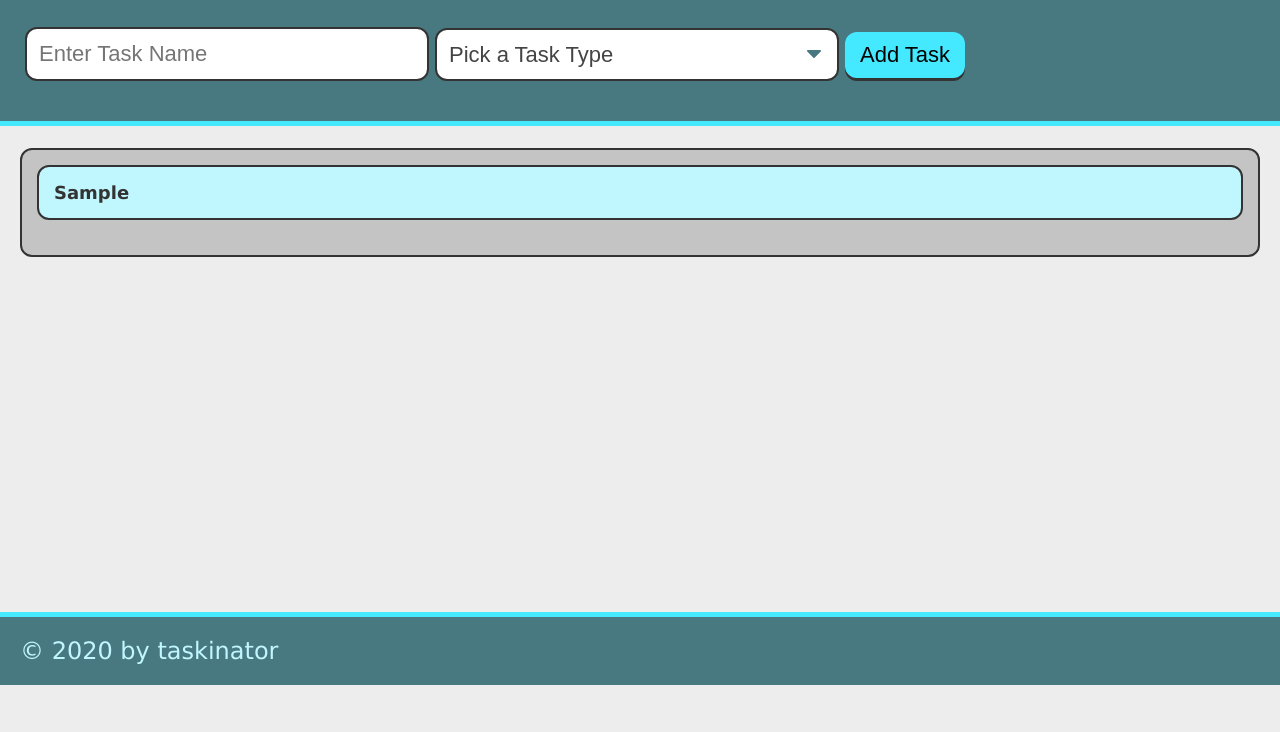
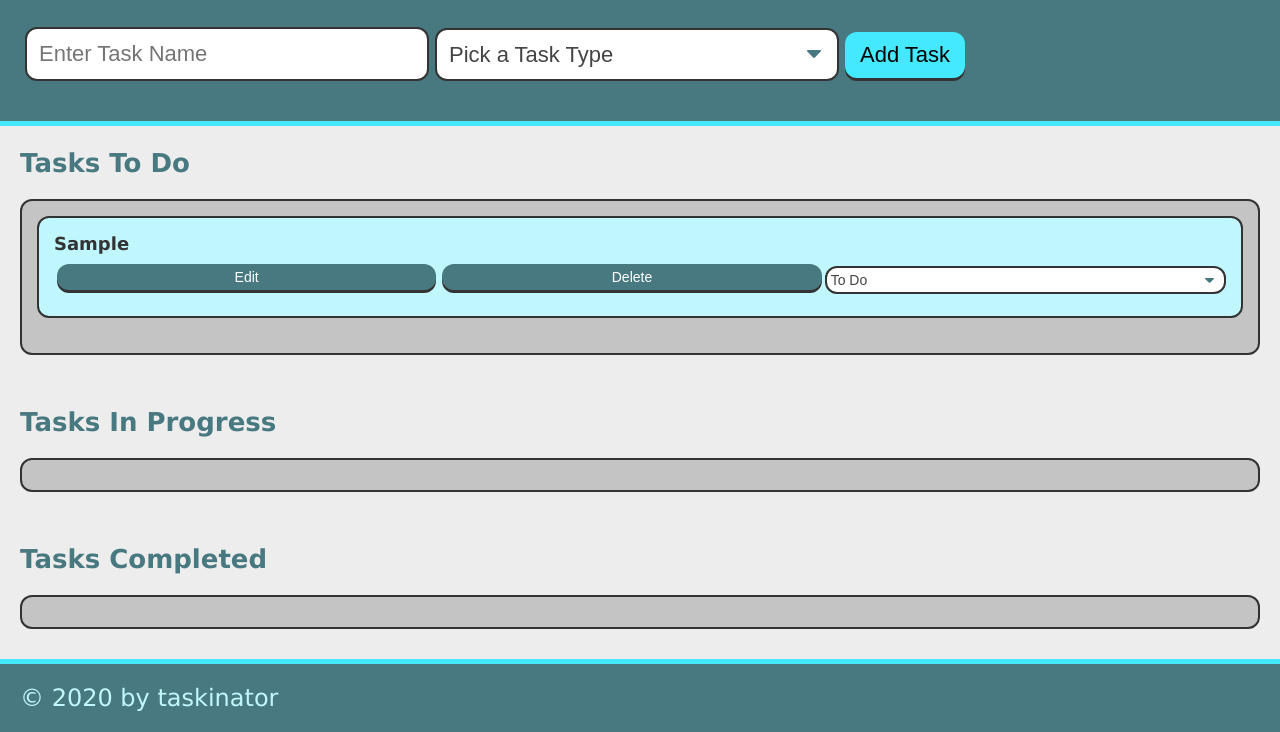
Before and after one commit to NicWille/taskinator, a plain HTML site: page index.html in a window 1280 px wide. Both pictures are taken after typing "Sample" into the empty fields and a click on the button "Add Task". Shown: the part 115-847 px from the top of the page. Before the commit the page ends 800 px from the top, so only its background shows below. Drawn offline with Linux system fonts and the light colour scheme.

Commit message:
add buttons to update

```diff
--- a/assets/js/script.js
+++ b/assets/js/script.js
@@ -1,3 +1,4 @@
+let taskIdCounter = 0
 let formEl = document.querySelector("#task-form")
 var tasksToDoEl = document.querySelector("#tasks-to-do");
 
@@ -23,14 +24,59 @@ var createTaskEl = function(taskDataObj) {
 
     var listItemEl = document.createElement("li");
     listItemEl.className = "task-item";
+    listItemEl.setAttribute("data-task-id", taskIdCounter);
 
     var taskInfoEl = document.createElement("div");
     taskInfoEl.className = "task-info";
     taskInfoEl.innerHTML = "<h3 class='task-name'>" + taskDataObj.name + "</h3><span class='task-type'>" + taskDataObj.type + "</span>";
+    listItemEl.appendChild(taskInfoEl);
 
-listItemEl.appendChild(taskInfoEl);
+    var taskActionsEl = createTaskActions(taskIdCounter);
+    listItemEl.appendChild(taskActionsEl);
+
     tasksToDoEl.appendChild(listItemEl);
+
+    taskIdCounter++
 }
+
+var createTaskActions = function(taskId) {
+    var actionContainerEl = document.createElement("div");
+    actionContainerEl.className = "task-actions";
+
+    var editButtonEl = document.createElement("button");
+    editButtonEl.textContent = "Edit";
+    editButtonEl.className = "btn edit-btn";
+    editButtonEl.setAttribute("data-task-id", taskId);
+
+    actionContainerEl.appendChild(editButtonEl);
+
+    var deleteButtonEl = document.createElement("button");
+    deleteButtonEl.textContent = "Delete";
+    deleteButtonEl.className = "btn delete-btn";
+    deleteButtonEl.setAttribute("data-task-id", taskId);
+
+    actionContainerEl.appendChild(deleteButtonEl);
+
+    var statusSelectEl = document.createElement("select");
+    statusSelectEl.className = "select-status";
+    statusSelectEl.setAttribute("name", "status-change");
+    statusSelectEl.setAttribute("data-task-id", taskId);
+
+    var statusChoices = ["To Do", "In Progress", "Completed"];
+    for (var i = 0; i < statusChoices.length; i++) {
+
+        var statusOptionEl = document.createElement("option");
+        statusOptionEl.textContent = statusChoices[i];
+        statusOptionEl.setAttribute("value", statusChoices[i]);
+
+
+        statusSelectEl.appendChild(statusOptionEl);
+      }
+
+    actionContainerEl.appendChild(statusSelectEl);
+
+    return actionContainerEl;
+};
 
 
 formEl.addEventListener("submit", taskFormHandler)
--- a/index.html
+++ b/index.html
@@ -29,10 +29,19 @@
           </form>
     </header>
 
-    <section class="task-list-wrapper">
-        <h2 class="list-title"></h2>
-        <ul class="task-list" id="tasks-to-do"></ul>
-    </section>
+        <section class="task-list-wrapper">
+            <h2 class="list-title">Tasks To Do</h2>
+            <ul class="task-list" id="tasks-to-do"></ul>
+        </section>
+        <section class="task-list-wrapper">
+            <h2 class="list-title">Tasks In Progress</h2>
+            <ul class="task-list" id="tasks-in-progress"></ul>
+        </section>
+        <section class="task-list-wrapper">
+            <h2 class="list-title">Tasks Completed</h2>
+            <ul class="task-list" id="tasks-completed"></ul>
+        </section>
+
 
     <footer>
         &copy; 2020 by taskinator
```
Lines whose indentation alone changed are shown as unchanged.
